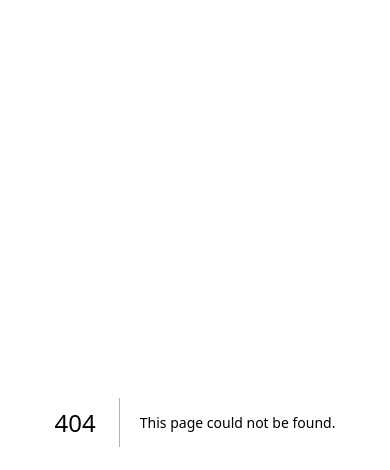
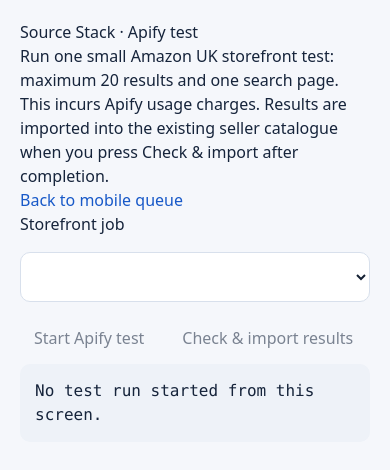
Before and after one commit to mattygribb-beep/stockwise, a Next.js app: page /storefront-apify in a window 390 px wide. Before the commit this address had no page. Shown: the top 470 px of the page. Built offline with nearby package versions, Linux system fonts and the light colour scheme; no server answers; the database is empty.

Commit message:
Add mobile Apify test runner with explicit start and import controls

```diff
--- /dev/null
+++ b/app/storefront-apify/page.tsx
@@ -0,0 +1,7 @@
+'use client'
+import {useEffect,useState} from 'react'
+export default function ApifyTest(){const [jobs,setJobs]=useState<any[]>([]),[selected,setSelected]=useState(''),[run,setRun]=useState(''),[message,setMessage]=useState(''),[busy,setBusy]=useState(false)
+async function load(){const r=await fetch('/api/storefront-cloud');const j=await r.json();if(j.ok){setJobs(j.jobs);if(!selected&&j.jobs.length)setSelected(String(j.jobs[0].id))}else setMessage(j.error)}
+useEffect(()=>{load()},[])
+async function call(action:string){setBusy(true);try{const r=await fetch('/api/storefront-apify',{method:'POST',headers:{'Content-Type':'application/json'},body:JSON.stringify({id:Number(selected),action})});const j=await r.json();setMessage(JSON.stringify(j,null,2));if(j.runId)setRun(j.runId);await load()}catch(e:any){setMessage(e.message)}finally{setBusy(false)}}
+return <main style={{fontFamily:'system-ui',padding:20,maxWidth:650,margin:'auto'}}><h1>Source Stack · Apify test</h1><p>Run one small Amazon UK storefront test: maximum 20 results and one search page. This incurs Apify usage charges. Results are imported into the existing seller catalogue when you press Check &amp; import after completion.</p><p><a href="/storefront-cloud">Back to mobile queue</a></p><label>Storefront job <select value={selected} onChange={e=>setSelected(e.target.value)} style={{display:'block',padding:12,width:'100%',margin:'10px 0'}}>{jobs.map(j=><option key={j.id} value={j.id}>{j.seller_id} — {j.status}</option>)}</select></label><div style={{display:'flex',gap:10,flexWrap:'wrap'}}><button disabled={busy||!selected} onClick={()=>call('start')} style={{padding:14}}>Start Apify test</button><button disabled={busy||!selected} onClick={()=>call('poll')} style={{padding:14}}>Check &amp; import results</button></div>{run&&<p>Run ID: {run}</p>}<pre style={{whiteSpace:'pre-wrap',overflowWrap:'anywhere',background:'#eef2f8',padding:15,borderRadius:10}}>{message||'No test run started from this screen.'}</pre></main>}
```
